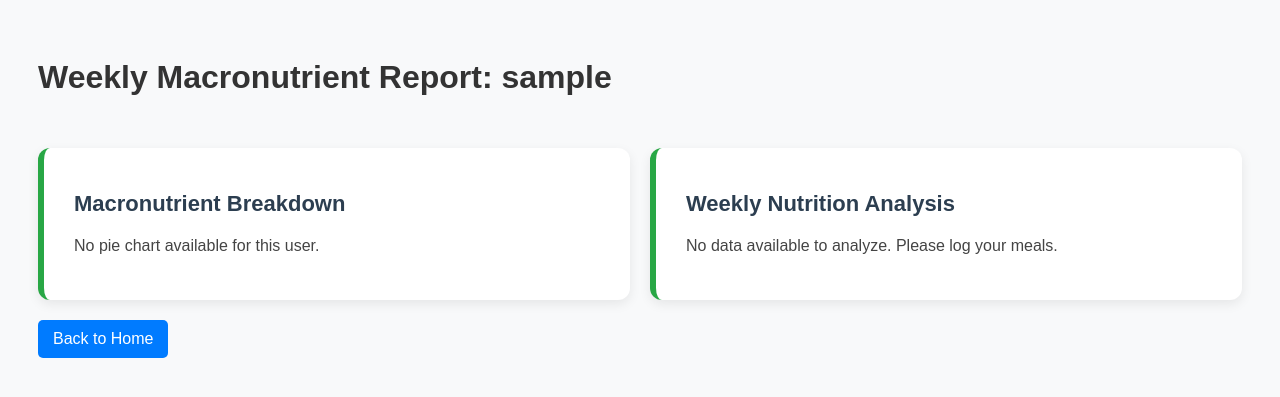
After one commit to Shreeya2004-sudo/Personalized-calorie, a Flask app: page /generate-report in a window 1280 px wide. The commit adds this page. Shown: the top 397 px of the page. Run offline with Flask 3, Linux system fonts and the light colour scheme; the visitor is signed in with stand-in values (Sample User, id 1); parts of the project's set-up code (start-up, migrations or seed data) failed here and were passed over.

Commit message:
update files

```diff
--- a/app.py
+++ b/app.py
@@ -1,4 +1,4 @@
-from flask import Flask, request, render_template, jsonify
+from flask import Flask, render_template,jsonify, request, redirect, url_for, session
 import numpy as np
 import pandas as pd
 import matplotlib
@@ -12,8 +12,13 @@ import csv
 from datetime import datetime
 import warnings
 warnings.filterwarnings("ignore", category=UserWarning)
+from fill_missing_macros import fill_missing_macros
+from utils import analyze_macro_distribution,get_weekly_macros
+# Run once on startup
+fill_missing_macros()
 
 app = Flask(__name__)
+app.secret_key = 'your_secret_key'
 
 # Load your CSV
 food_df = pd.read_csv('Indian_Food_Nutrition_Processing.csv')
@@ -105,6 +110,64 @@ def generate_weekly_graph(username):
         print(f"Error generating weekly graph: {e}")
         return None
 
+def generate_macro_pie_chart(username):
+    try:
+        # Load meal logs
+        logs = pd.read_csv("user_meal_logs.csv")
+        logs.columns = logs.columns.str.strip()
+        logs["Date"] = pd.to_datetime(logs["Date"], errors='coerce')
+        logs = logs[logs["Username"] == username]
+        logs.dropna(subset=["Date"], inplace=True)
+
+        # Keep only recent 7 days or fallback
+        recent_logs = logs[logs["Date"] >= datetime.now() - timedelta(days=7)]
+        if recent_logs.empty:
+            recent_logs = logs
+        logs = recent_logs.copy()
+
+        # Load nutrition data
+        nutrition = pd.read_csv("Indian_Food_Nutrition_Filled.csv")
+        nutrition.columns = nutrition.columns.str.strip()
+
+        # Rename macros for consistency
+        nutrition.rename(columns={
+            'Carbohydrates (g)': 'Carbohydrates',
+            'Protein (g)': 'Proteins',
+            'Fats (g)': 'Fats'
+        }, inplace=True)
+
+        # Merge meal logs with nutrition info
+        merged = pd.merge(logs, nutrition, left_on='Dish', right_on='Dish Name', how='left')
+        merged[['Carbohydrates', 'Proteins', 'Fats']] = merged[['Carbohydrates', 'Proteins', 'Fats']].fillna(0)
+
+        # Calculate totals
+        total_carbs = merged["Carbohydrates"].sum()
+        total_protein = merged["Proteins"].sum()
+        total_fat = merged["Fats"].sum()
+
+        if any(pd.isna([total_carbs, total_protein, total_fat])) or (total_carbs + total_protein + total_fat) == 0:
+            raise ValueError("Macro values are invalid or empty for this user.")
+
+
+        # Plot pie chart
+        plt.figure(figsize=(5, 5))
+        plt.pie([total_carbs, total_protein, total_fat],
+                labels=["Carbohydrates", "Proteins", "Fats"],
+                autopct='%1.1f%%',
+                colors=["#FFD700", "#87CEFA", "#FF7F50"])
+        plt.title("Macronutrient Breakdown")
+
+        # Save
+        relative_path = f'macro_pie_{username}.png'
+        graph_path = f'static/{relative_path}'
+        plt.savefig(graph_path)
+        plt.close()
+        return relative_path, (total_carbs, total_protein, total_fat)
+
+
+    except Exception as e:
+        print(f"Error generating macro pie chart: {e}")
+        return None, None
 
 
 # Convert 'Calories (kcal)' to numeric on load
@@ -141,6 +204,7 @@ def calorie_form():
 @app.route('/predict', methods=['POST'])
 def predict():
     username = request.form['username']
+    session['username'] = username
     age = int(request.form['age'])
     gender = request.form['gender']
     weight = float(request.form['weight'])
@@ -174,7 +238,8 @@ def predict():
     consumed_split = {
         "breakfast": 0,
         "lunch": 0,
-        "dinner": 0
+        "dinner": 0,
+        "snacks": 0
     }
 
     # Normalize meal_type for consistency
@@ -229,6 +294,27 @@ def predict():
                            recommended_split=recommended_split,
                            consumed_split=consumed_split)
 
+@app.route('/generate-report', methods=['GET'])
+def generate_report():
+    username = session.get('username')
+    if not username:
+        return redirect(url_for('home'))
+
+    # Generate chart and analysis
+    pie_chart,macros = generate_macro_pie_chart(username)
+    insights = analyze_macro_distribution(username)
+
+    # You should also extract macro values from your utility function or session/db
+    total_macros = get_weekly_macros(username)  # You must have a function like this
+
+    return render_template("report.html",
+                           username=username,
+                           pie_chart=pie_chart,
+                           insights=insights,
+                           carbs=total_macros['Carbohydrates'],
+                           protein=total_macros['Proteins'],
+                           fat=total_macros['Fats'])
+
 
 @app.route('/autocomplete', methods=['GET'])
 def autocomplete():
--- /dev/null
+++ b/templates/report.html
@@ -0,0 +1,107 @@
+<!DOCTYPE html>
+<html>
+<head>
+    <title>Calorie Report for {{ username }}</title>
+    <style>
+        body {
+            font-family: Arial, sans-serif;
+            padding: 30px;
+            background: #f8f9fa;
+        }
+        h1 {
+            color: #333;
+        }
+        .section {
+            margin-top: 30px;
+            background: white;
+            padding: 20px;
+            border-radius: 10px;
+            box-shadow: 0 2px 10px rgba(0,0,0,0.1);
+        }
+        .macro-values {
+            font-size: 18px;
+        }
+        ul {
+            list-style-type: disc;
+            margin-left: 20px;
+        }
+        img {
+            width: 400px;
+            margin-top: 10px;
+        }
+        .back-btn {
+            margin-top: 20px;
+            display: inline-block;
+            background: #007bff;
+            color: white;
+            padding: 10px 15px;
+            text-decoration: none;
+            border-radius: 5px;
+        }
+        .flex-container {
+            display: flex;
+            justify-content: space-between;
+            flex-wrap: wrap;
+            gap: 20px;
+        }
+        .flex-container .section {
+            flex: 1;
+            min-width: 300px;
+            max-width: 48%;
+        }
+        .pie img {
+            display: block;
+            margin: 0 auto;
+        }
+        .analysis {
+            background: #ffffff;
+            padding: 25px 30px;
+            border-radius: 12px;
+            box-shadow: 0 4px 12px rgba(0, 0, 0, 0.08);
+            border-left: 6px solid #28a745; /* green accent */
+            transition: transform 0.3s ease, box-shadow 0.3s ease;
+        }
+        .analysis:hover {
+            transform: translateY(-3px);
+            box-shadow: 0 6px 16px rgba(0, 0, 0, 0.1);
+        }
+        .analysis h2 {
+            color: #2c3e50;
+            font-size: 22px;
+            margin-bottom: 12px;
+        }
+        .analysis p {
+            font-size: 16px;
+            line-height: 1.6;
+            color: #444;
+        }
+
+
+
+    </style>
+</head>
+<body>
+
+    <h1>Weekly Macronutrient Report: {{ username }}</h1>
+
+    <div class="flex-container">
+        <div class="analysis pie section">
+            <h2>Macronutrient Breakdown</h2>
+            {% if pie_chart %}
+                <img src="{{ url_for('static', filename=pie_chart) }}" alt="Macronutrient Pie Chart">
+            {% else %}
+                <p>No pie chart available for this user.</p>
+            {% endif %}
+        </div>
+
+        <div class="analysis section">
+           <h2>Weekly Nutrition Analysis</h2>
+           <p>{{ insights | safe }}</p>
+        </div>
+    </div>
+
+<a href="/" class="back-btn">Back to Home</a>
+
+
+</body>
+</html>
--- a/user_meal_logs.csv
+++ b/user_meal_logs.csv
@@ -43,3 +43,19 @@ shreeya,2025-07-27,plain dosa,380.91,Breakfast
 shreeya,2025-07-27,peanut chutney,129.18,Breakfast
 shreeya,2025-07-27,mutton biryani,190.76,Lunch
 shreeya,2025-07-27,chicken biryani,262.2,Dinner
+shreeya,2025-07-27,vegetable biryani,174.61,Dinner
+shreeya,2025-07-29,cornflakes with milk,117.33,Breakfast
+shreeya,2025-07-29,boiled egg,22.68,Lunch
+shreeya,2025-07-29,boiled rice,117.19,Lunch
+shreeya,2025-07-29,chicken biryani,262.2,Dinner
+shreeya,2025-07-29,aloo samosa,288.7,Snacks
+shreeya,2025-07-29,banana milkshake,32.66,Breakfast
+shreeya,2025-07-29,apple,26.0,Snacks
+shreeya,2025-07-29,jalebi,-44.69,Snacks
+shreeya,2025-07-29,apple,26.0,Breakfast
+shreeya,2025-08-01,semiya upma,149.11,Breakfast
+shreeya,2025-08-01,chicken biryani,262.2,Lunch
+shreeya,2025-08-01,chapati,202.31,Dinner
+harshitha,2025-08-01,plain dosa,571.36,Breakfast
+harshitha,2025-08-01,boiled rice,175.78,Lunch
+harshitha,2025-08-01,moong dal,25.0,Lunch
--- /dev/null
+++ b/utils.py
@@ -0,0 +1,99 @@
+import pandas as pd
+from datetime import datetime, timedelta
+
+def get_weekly_macros(username):
+    import pandas as pd
+    from datetime import datetime, timedelta
+
+    # Load meal logs
+    df = pd.read_csv("user_meal_logs.csv")
+    df.columns = df.columns.str.strip()  # Clean up column names
+
+    # Debug: Show available columns
+    print("Meal log columns:", df.columns.tolist())
+
+    # Check for required columns
+    if 'Username' not in df.columns or 'Date' not in df.columns or 'Dish' not in df.columns:
+        raise KeyError("Required columns ('Username', 'Date', 'Dish') not found in user_meal_logs.csv")
+
+    # Parse date and filter by last 7 days
+    df['Date'] = pd.to_datetime(df['Date'])
+    one_week_ago = datetime.now() - timedelta(days=7)
+    user_data = df[(df['Username'] == username) & (df['Date'] >= one_week_ago)]
+
+    # Load nutrition data
+    nutrition = pd.read_csv("Indian_Food_Nutrition_Filled.csv")
+    nutrition.columns = nutrition.columns.str.strip()  # Clean up column names
+
+    # Rename columns to match expected names
+    nutrition.rename(columns={
+        'Carbohydrates (g)': 'Carbohydrates',
+        'Protein (g)': 'Proteins',
+        'Fats (g)': 'Fats'
+    }, inplace=True)
+
+    # Debug: Show nutrition file columns after renaming
+    print("Nutrition columns (renamed):", nutrition.columns.tolist())
+
+    # Check if required columns are present
+    required_columns = ['Dish Name', 'Carbohydrates', 'Proteins', 'Fats']
+    for col in required_columns:
+        if col not in nutrition.columns:
+            raise KeyError(f"Required column '{col}' not found in Indian_Food_Nutrition_Filled.csv")
+
+    # Merge user meals with nutrition info
+    merged = pd.merge(user_data, nutrition, left_on='Dish', right_on='Dish Name', how='left')
+
+    # Handle missing macro values
+    merged[['Carbohydrates', 'Proteins', 'Fats']] = merged[['Carbohydrates', 'Proteins', 'Fats']].fillna(0)
+
+    # Sum up macros
+    total_carbs = merged['Carbohydrates'].sum()
+    total_protein = merged['Proteins'].sum()
+    total_fats = merged['Fats'].sum()
+
+    return {
+        'Carbohydrates': round(total_carbs, 2),
+        'Proteins': round(total_protein, 2),
+        'Fats': round(total_fats, 2)
+    }
+
+
+def analyze_macro_distribution(username):
+    macros = get_weekly_macros(username)
+
+    carbs = macros.get("Carbohydrates", 0)
+    protein = macros.get("Proteins", 0)
+    fats = macros.get("Fats", 0)
+    total = carbs + protein + fats
+
+    if total == 0:
+        return "No data available to analyze. Please log your meals."
+
+    # Calculate percentage
+    perc_carbs = (carbs / total) * 100
+    perc_protein = (protein / total) * 100
+    perc_fats = (fats / total) * 100
+
+    insights = []
+
+    # Based on dietary guidelines (can be refined later)
+    if perc_carbs > 60:
+        insights.append("High carbohydrate intake detected. Reduce sugary and refined carbs to avoid blood sugar spikes.")
+    elif perc_carbs < 40:
+        insights.append("Low carb intake. You may feel tired or low on energy. Consider including more whole grains or fruits.")
+
+    if perc_protein < 15:
+        insights.append("Low protein intake. May cause muscle loss or fatigue. Add more legumes, dairy, or lean meat.")
+    elif perc_protein > 30:
+        insights.append("High protein intake. Ensure adequate hydration and kidney health.")
+
+    if perc_fats > 35:
+        insights.append("High fat intake. May lead to weight gain or heart issues. Use healthier fats like nuts and seeds.")
+    elif perc_fats < 15:
+        insights.append("Too little fat in the diet. Healthy fats are needed for hormones and brain function.")
+
+    if not insights:
+        insights.append("Your macronutrient intake seems balanced. Keep up the good work!")
+
+    return "<br>".join(insights)
```
Also changed, not shown: fill_missing_macros.py (added, +61 -0 lines), meal_logs.csv (+16 -0 lines), templates/result.html (+7 -0 lines), Indian_Food_Nutrition_Filled.csv (added), static/macro_pie_harshitha.png (added), static/macro_pie_shreeya.png (added), static/weekly_graph_harshitha.png (added), static/weekly_graph_shreeya.png.
